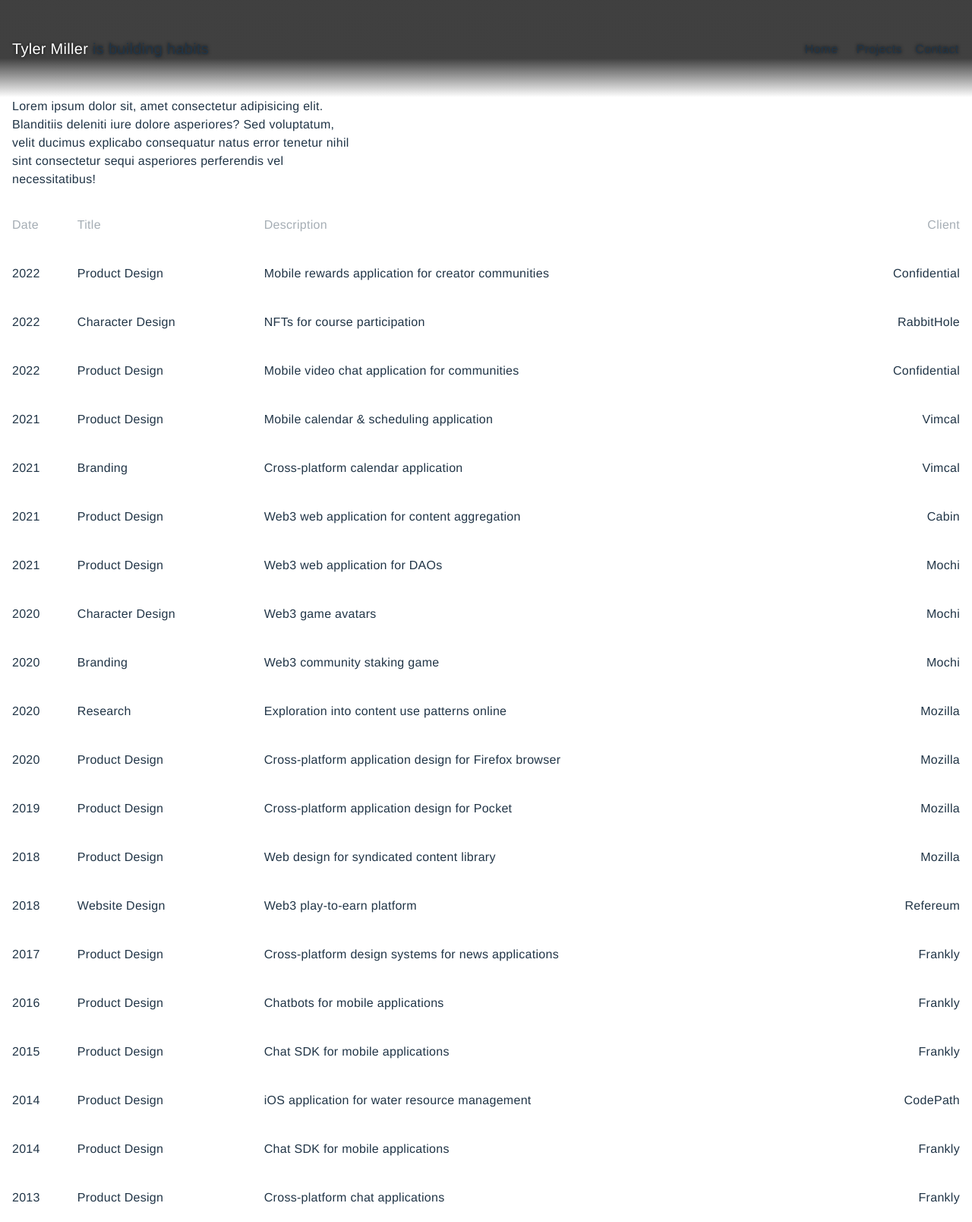
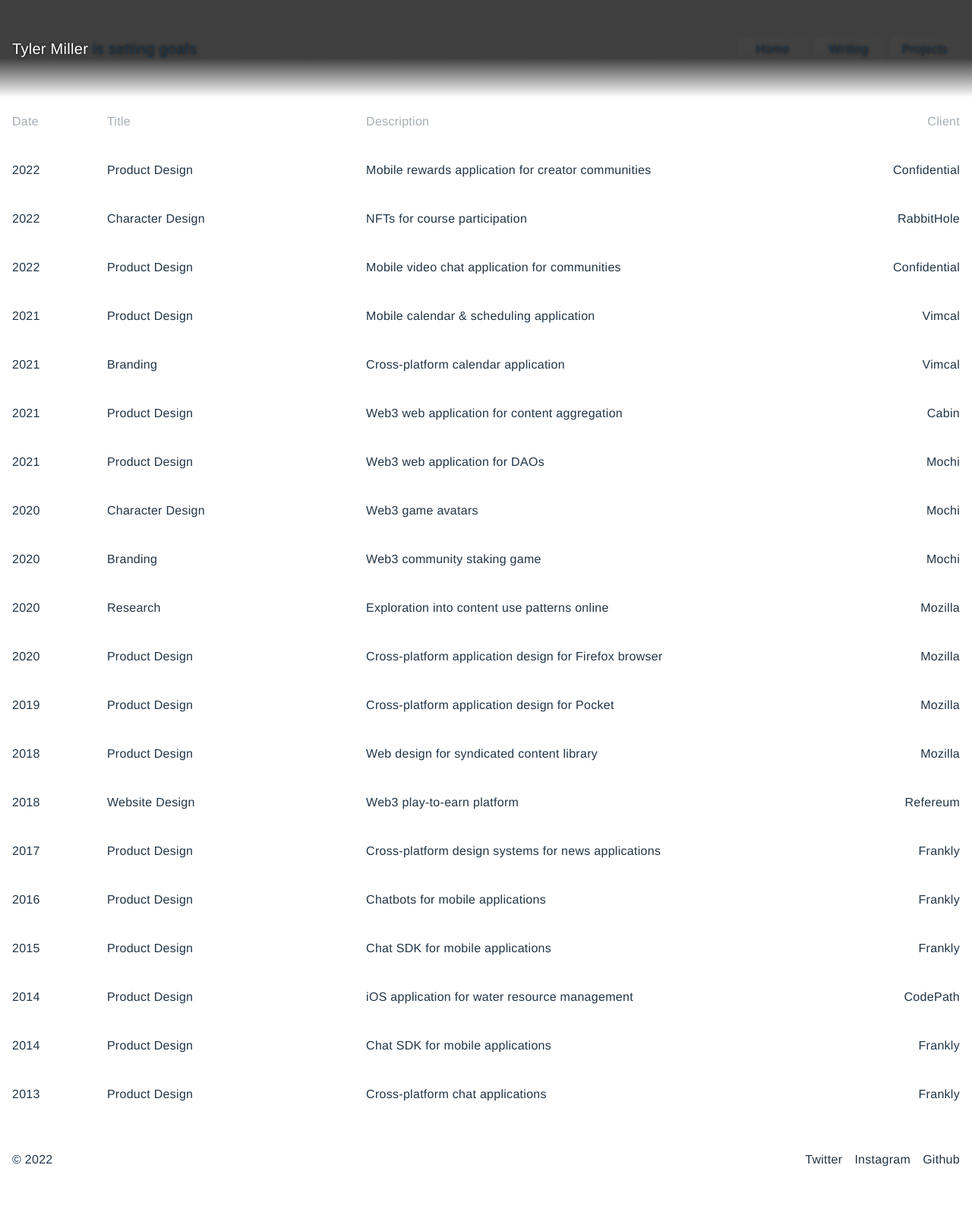
Before and after one commit to tlrmlr/pf2, a Svelte app in the folder app/: page / in a window 1280 px wide. Shown: the whole page at 76% size. After the commit the page ends 1580 px from the top, so only its background shows below. Built offline with nearby package versions, Linux system fonts and the light colour scheme.

Commit message:
adding footer component, style changes

```diff
--- a/app/src/App.svelte
+++ b/app/src/App.svelte
@@ -1,12 +1,13 @@
 <script>
+  import Footer from './Footer.svelte';
   import Nav from './Nav.svelte';
   import Table from './Table.svelte';
 </script>
 
 <main>
   <Nav />
-  <p class="lorem">Lorem ipsum dolor sit, amet consectetur adipisicing elit. Blanditiis deleniti iure dolore asperiores? Sed voluptatum, velit ducimus explicabo consequatur natus error tenetur nihil sint consectetur sequi asperiores perferendis vel necessitatibus!</p>
   <Table />
+  <Footer />
 </main>
 
 <style>
--- /dev/null
+++ b/app/src/Footer.svelte
@@ -0,0 +1,55 @@
+<script>
+    let socialArray = [
+        {
+            name: "Twitter",
+            link: ""
+        },
+        {
+            name: "Instagram",
+            link: ""
+        },
+        {
+            name: "Github",
+            link: ""
+        }
+    ]
+</script>
+
+<style>
+    footer {
+        display: grid;
+        align-items: center;
+        grid-template-columns: repeat(2,1fr);
+        height: 108px;
+        padding: 0px 16px;
+    }
+
+    nav {
+        display: grid;
+        grid-template-columns: repeat(3,min-content);
+        gap: 16px;
+        justify-content: end;
+    }
+
+    li {
+        list-style-type: none;
+    }
+
+    span {
+        text-align: left;
+    }
+
+    a {
+        color: inherit;
+        text-decoration: inherit;
+    }
+</style>
+
+<footer>
+    <span>© 2022</span>
+    <nav>
+        {#each socialArray as link}
+            <li><a href="">{link.name}</a></li>
+        {/each}
+    </nav>
+</footer>
--- a/app/src/Nav.svelte
+++ b/app/src/Nav.svelte
@@ -11,6 +11,21 @@
     }
 
     let chosenExpression = chooseExpression();
+
+    let navArray = [
+        {
+            name: "Home",
+            path: ""
+        },
+        {
+            name: "Writing",
+            path: ""
+        },
+        {
+            name: "Projects",
+            path: ""
+        }
+    ]
 
 </script>
 
@@ -45,20 +60,36 @@
 
     nav {display: flex;}
     nav {flex-direction: row-reverse;}
-    .navlinks li:last-child {margin-right: 0;}
 
     .navlinks {
         display: grid;
         grid-template-columns: repeat(3, 1fr);
-        gap: 16px;
+        gap: 8px;
         margin-block-end: 0;
         margin-block-start: 0;
-        margin-top: 1px;
+        margin-top: 2px;
     }
 
     .navlinks li {
         list-style: none;
         font-weight: 500;
+        padding: 4px 16px;
+        border-radius: 4px;
+        background: linear-gradient(160deg, rgba(255,255,255,0.02), rgba(255,255,255,0.005) 40%);
+    }
+
+    .navlinks li a {
+        color: inherit;
+        text-decoration: inherit;
+    }
+
+    .navlinks li:hover {
+        background: rgba(255,255,255,0.04);
+        transform: scale(1.01);
+    }
+
+    .navlinks li:hover a {
+        color: rgba(255,255,255,1.0)
     }
 </style>
 
@@ -71,9 +102,9 @@
     <nav>
         <button id="menu-hamburger">Reveal</button>
         <ul class="navlinks">
-            <li>Home</li>
-            <li>Projects</li>
-            <li>Contact</li>
+            {#each navArray as link}
+                <li><a href="">{link.name}</a></li>
+            {/each}
         </ul>
     </nav>
 </header>
--- a/app/src/Table.svelte
+++ b/app/src/Table.svelte
@@ -195,6 +195,12 @@
       padding-right: 16px;
       text-align: right;
    }
+   td:nth-child(3) {
+      white-space: nowrap;
+      text-overflow:ellipsis;
+      overflow: hidden;
+      max-width:200px;
+   }
 </style>
 
 <table>
--- a/app/src/app.css
+++ b/app/src/app.css
@@ -45,15 +45,6 @@
   outline: 4px auto -webkit-focus-ring-color;
 }
 
-a {
-  font-weight: 500;
-  color: #646cff;
-  text-decoration: inherit;
-}
-a:hover {
-  color: #535bf2;
-}
-
 p {
   max-width: 28em;
 }
@@ -69,9 +60,6 @@
     color: #213547;
     background-color: #ffffff;
   }
-  a:hover {
-    color: #747bff;
-  }
   button {
     background-color: #f9f9f9;
   }
```
